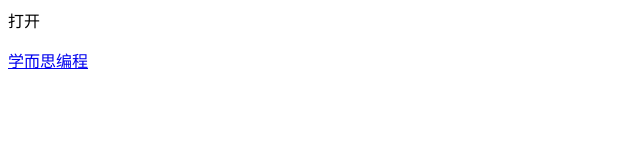
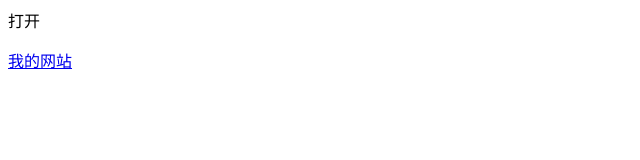
Before and after one commit to miaomiaowuwu/miaomiaowuwu.github.io, a plain HTML site: page index.html in a window 1280 px wide. Shown: the full height of the page, 0-640 px from the left. Drawn offline with Linux system fonts and the light colour scheme.

Commit message:
Update index.html

```diff
--- a/index.html
+++ b/index.html
@@ -1,2 +1,2 @@
-<p>打开</p><a href="http://code.xueersi.com/">
-学而思编程</a>
+<p>打开</p><a href="https://miaomiaowuwu.github.io//">
+我的网站</a>
```
